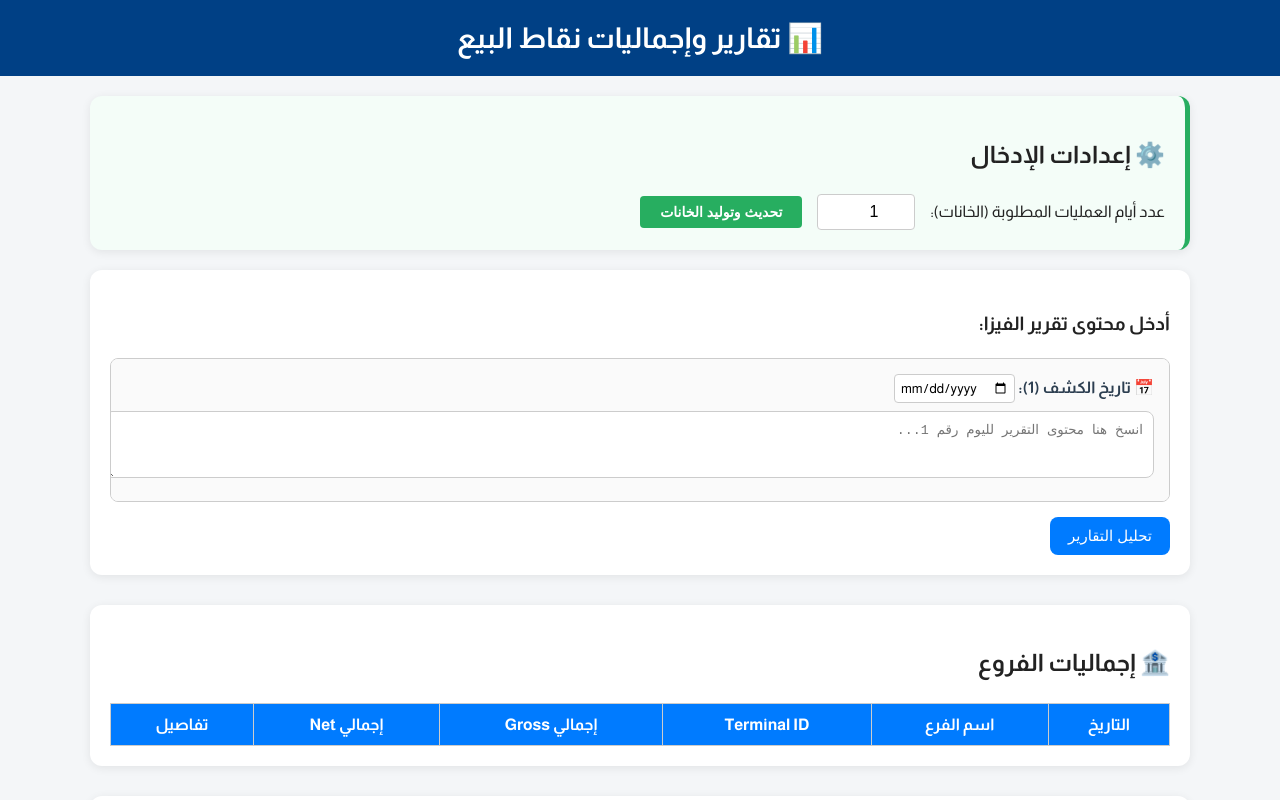
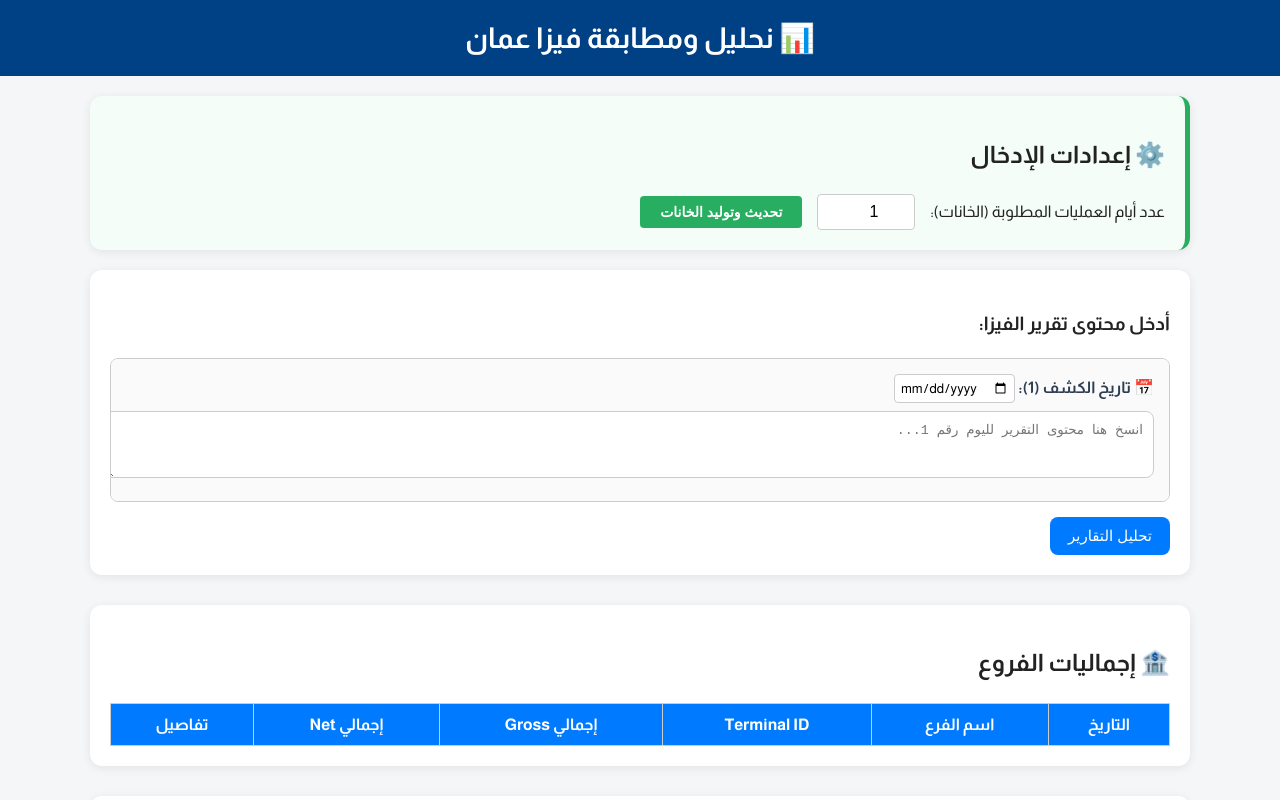
Before and after one commit to Mohamad-Al-Telawe/Visa-Analyzer-OMAN, a plain HTML site: page index.html in a window 1280 px wide. Shown: the top 800 px of the page. Drawn offline with Linux system fonts and the light colour scheme.

Commit message:
Change Titel

```diff
--- a/index.html
+++ b/index.html
@@ -3,7 +3,7 @@
    <head>
       <meta charset="UTF-8" />
       <meta name="viewport" content="width=device-width, initial-scale=1.0" />
-      <title>تقارير نقاط البيع</title>
+      <title>نحليل ومطابقة فيزا عمان</title>
       <link rel="preconnect" href="https://fonts.googleapis.com" />
       <link rel="preconnect" href="https://fonts.gstatic.com" crossorigin />
       <link
@@ -101,7 +101,7 @@
    </head>
    <body>
       <header>
-         <h1>📊 تقارير وإجماليات نقاط البيع</h1>
+         <h1>📊 نحليل ومطابقة فيزا عمان</h1>
       </header>
 
       <main>
```
